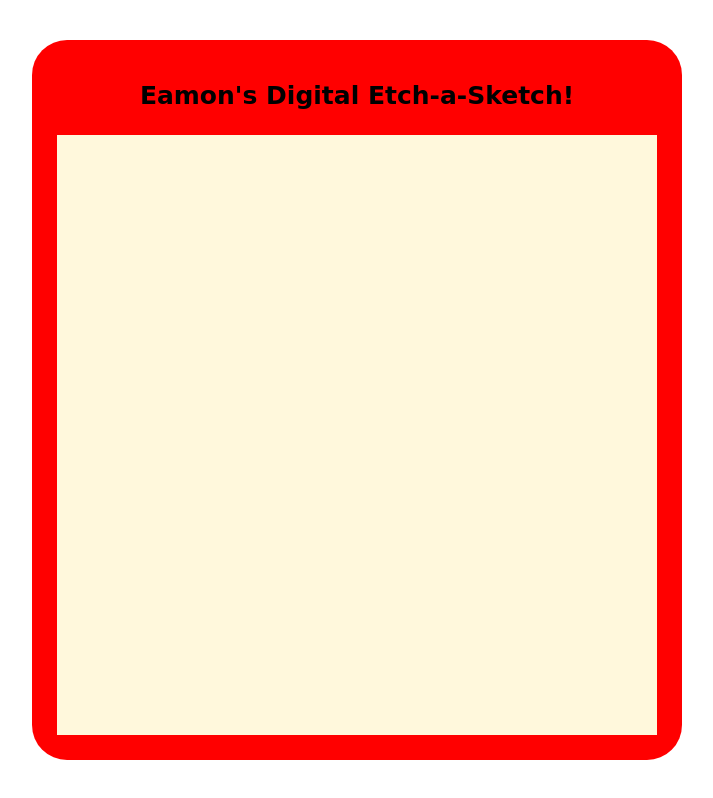
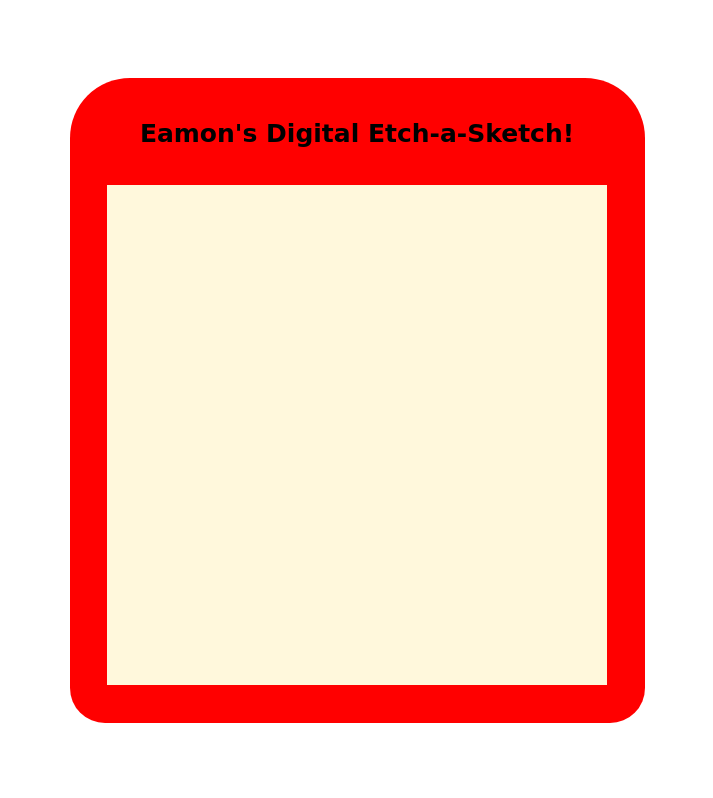
Before and after one commit to eamckn/etch-a-sketch, a plain HTML site: page index.html in a window 1280 px wide. Shown: the whole page, without its empty margins (283-996 px from the left). Drawn offline with Linux system fonts and the light colour scheme.

Commit message:
Decrease etch-a-sketch size

```diff
--- a/style.css
+++ b/style.css
@@ -11,10 +11,10 @@ body {
     display: flex;
     justify-content: center;
     align-items: flex-end;
-    width: 650px;
+    width: 575px;
     height: 70px;
     background-color: red;
-    border-radius: 35px 35px 0px 0px;
+    border-radius: 60px 60px 0px 0px;
     font-family: "Lucida Handwriting", cursive;
     font-size: 25px;
     font-weight: 700;
@@ -25,8 +25,8 @@ body {
     flex-direction: column;
     justify-content: center;
     align-items: center;
-    width: 650px;
-    height: 650px;
+    width: 575px;
+    height: 575px;
     background-color: red;
     border-radius: 0px 0px 35px 35px;
 }
@@ -34,8 +34,8 @@ body {
 #container {
     display: flex;
     flex-wrap: wrap;
-    width: 600px;
-    height: 600px;
+    width: 500px;
+    height: 500px;
 }
 
 #container div {
```
Also changed, not shown: script.js (+4 -9 lines).
